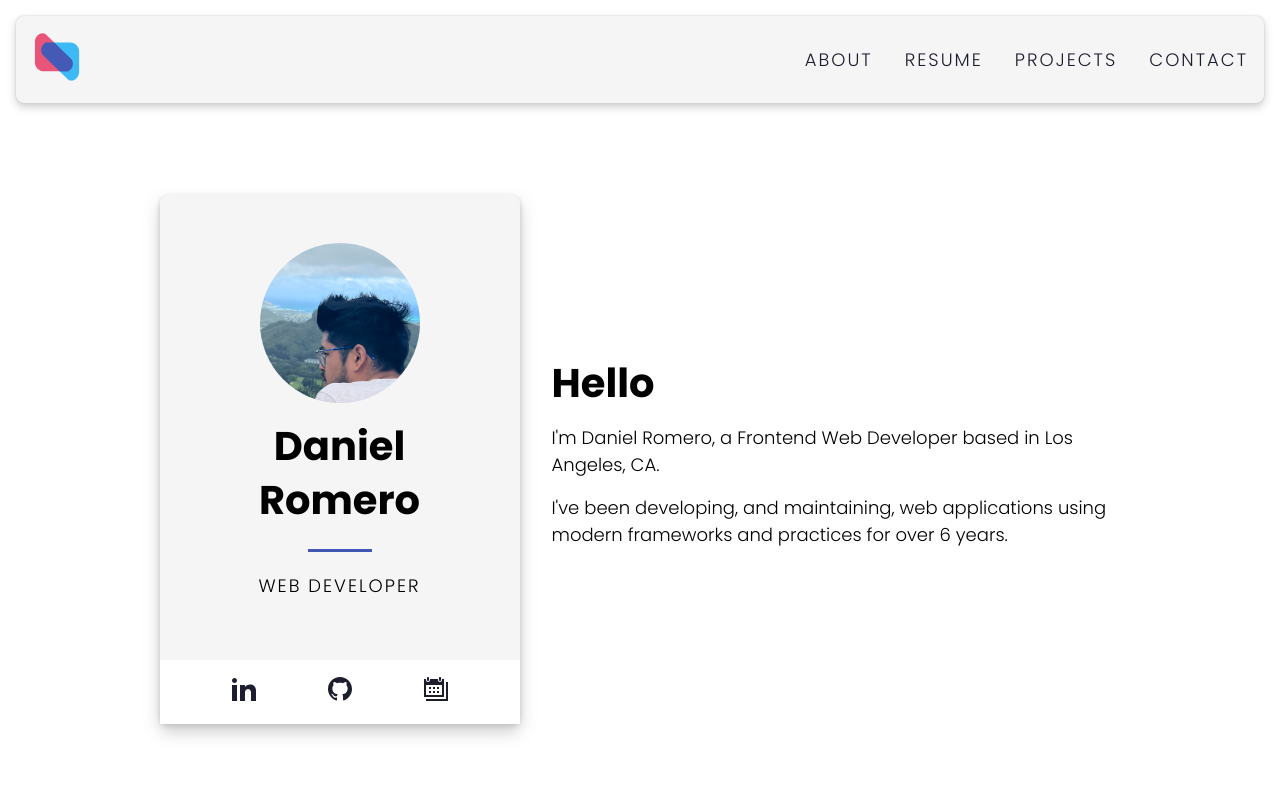
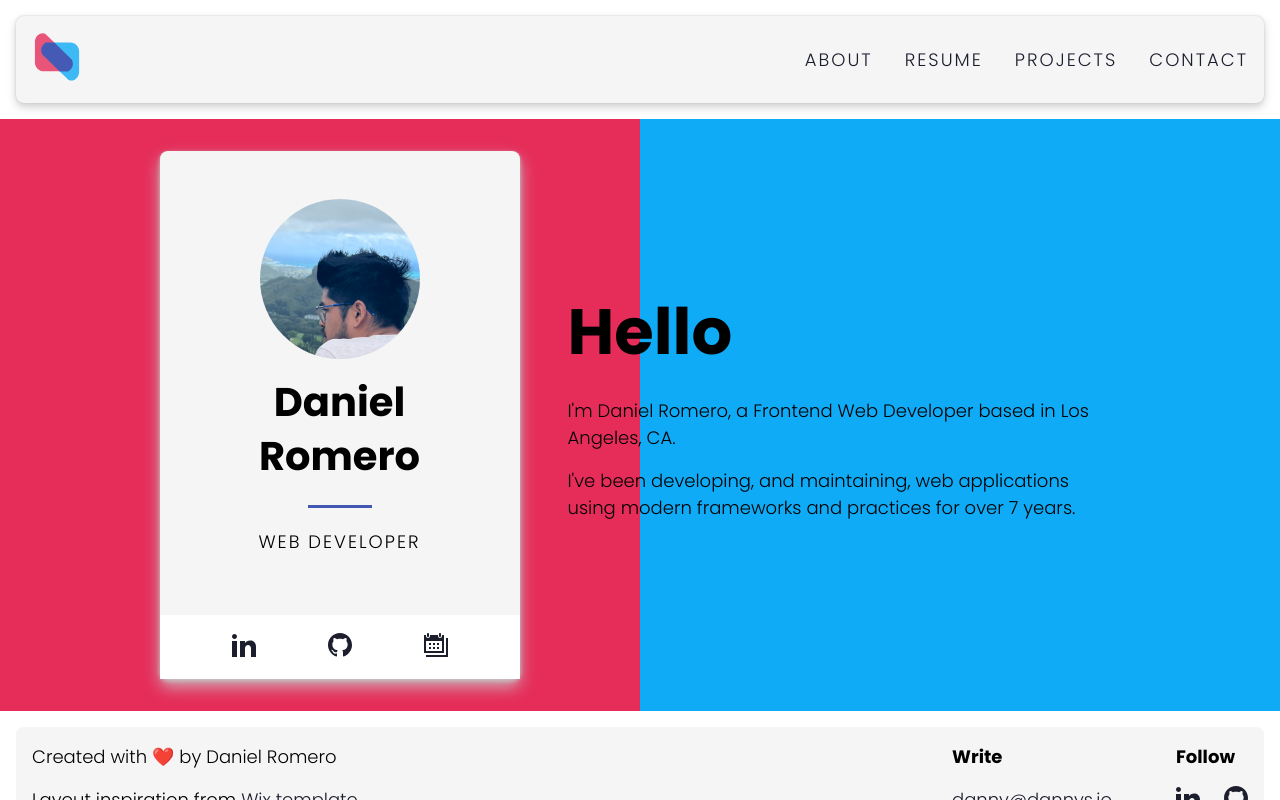
Before and after one commit to dannyk08/portfolio, a Next.js app: page / in a window 1280 px wide. Built offline with nearby package versions, Linux system fonts and the light colour scheme.

Commit message:
Overall:   * Created Lead typography component   * Created Footer component   * Cleaned up styling to favor more     semantic naming   * Home page mimics Wix template

```diff
--- /dev/null
+++ b/components/Footer.module.scss
@@ -0,0 +1,38 @@
+@import '@/styles/layout';
+
+.mainNav,
+.subNavCommunications,
+.subNavCredits,
+.subNavIcons {
+  padding-bottom: .5rem;
+
+  @media (max-width: $mobile-breakpoint-px) {
+    li {
+      padding-top: .5rem;
+    }
+  }
+}
+
+.mainNav,
+.subNavCommunications,
+.subNavIcons {
+
+  @media (min-width: $mobile-breakpoint-px) {
+    display: flex;
+    justify-content: space-between;
+
+  }
+}
+
+.mainNav {
+  align-items: flex-start;
+}
+
+.subNavCommunications {
+  gap: 4rem;
+}
+
+.subNavIcons {
+  display: flex;
+  gap: 1.5rem;
+}
--- /dev/null
+++ b/components/Footer.tsx
@@ -0,0 +1,59 @@
+import Link from 'next/link';
+import { Props } from 'next/script';
+import BaseElevation from './elevations/Base';
+import Base from './icons/Base';
+import Lead from './typography/Lead';
+import P from './typography/P';
+import styles from './Footer.module.scss'
+
+export default function Footer(props: Props) {
+  return <BaseElevation>
+    <footer>
+      <ul className={styles.mainNav}>
+        <li>
+          <ul className={styles.subNavCredits}>
+            <li>
+              <P>Created with ❤️ by Daniel Romero</P>
+            </li>
+            <li>
+              <P>Layout inspiration from <Link href="https://www.wix.com/website-template/view/html/2622">Wix template</Link>.</P>
+            </li>
+            <li>
+              <P>UI Kit inspiration from <Link href="https://freedesignresources.net/free-core-design-system-for-figma/">Figma Core Design</Link>.</P>
+            </li>
+          </ul>
+        </li>
+
+        <li>
+          <ul className={styles.subNavCommunications}>
+            <li>
+              <Lead>Write</Lead>
+              <P><Link href='mailto:danny@dannys.io'>danny@dannys.io</Link></P>
+            </li>
+
+            <li>
+              <Lead>Follow</Lead>
+              <ul className={styles.subNavIcons}>
+                <li>
+                  <P>
+                    <Link href="https://www.linkedin.com/in/dannyk08/" target="_blank" aria-label="Visit Daniel Romero's LinkedIn">
+                      <Base iconName='linkedin' />
+                    </Link>
+                  </P>
+                </li>
+
+                <li>
+                  <P>
+                    <Link href="https://github.com/dannyk08/" target="_blank" aria-label="Visit Daniel Romero's GitHub">
+                      <Base iconName='github' />
+                    </Link>
+                  </P>
+                </li>
+              </ul>
+            </li>
+          </ul>
+        </li>
+      </ul>
+    </footer>
+  </BaseElevation>
+}
--- a/components/logistic/Layout.module.scss
+++ b/components/logistic/Layout.module.scss
@@ -1,4 +1,19 @@
+@import '@/styles/layout';
+
 .layout {
   display: flex;
   flex: 1;
+  background: linear-gradient(to bottom,
+      var(--primary-color) 0%,
+      var(--primary-color) 50%,
+      var(--secondary-color) 50%,
+      var(--secondary-color) 100%);
+
+  @media (min-width: $mobile-breakpoint-px) {
+    background: linear-gradient(to right,
+        var(--primary-color) 0%,
+        var(--primary-color) 50%,
+        var(--secondary-color) 50%,
+        var(--secondary-color) 100%)
+  }
 }
--- a/components/logistic/Layout.tsx
+++ b/components/logistic/Layout.tsx
@@ -1,3 +1,4 @@
+import Footer from 'components/Footer';
 import { Props } from 'next/script';
 import Navbar from '../Navbar';
 import styles from './Layout.module.scss'
@@ -6,6 +7,7 @@ export default function Layout({ children }: Props) {
   return <>
     <Navbar />
     <main className={styles.layout}>{children}</main>
+    <Footer />
   </>
 
 }
--- /dev/null
+++ b/components/typography/Lead.module.scss
@@ -0,0 +1,5 @@
+@import '@/styles/typography';
+
+.lead {
+  @include typography(1.5, 700);
+}
--- /dev/null
+++ b/components/typography/Lead.tsx
@@ -0,0 +1,15 @@
+import { Poppins } from '@next/font/google'
+import { Props } from 'next/script'
+import styles from './Lead.module.scss'
+
+const inter = Poppins({
+  weight: '700',
+})
+
+export default function Lead(props: Props) {
+  const { children, ...rest } = props || {}
+
+  return <p className={[inter.className, styles.lead].join(' ')} {...rest}>
+    {children}
+  </p>
+}
--- a/src/pages/elevations.module.scss
+++ b/src/pages/elevations.module.scss
@@ -1,4 +1,4 @@
 .main {
-  background-color: var(--background-secondary-hex);
+  background-color: var(--background-hex-dark);
   width: 100vw;
 }
--- a/src/pages/index.module.scss
+++ b/src/pages/index.module.scss
@@ -54,7 +54,7 @@
 }
 
 .thumbnailIcons {
-  background-color: white;
+  background-color: var(--background-hex-light);
   display: flex;
   width: 100%;
   justify-content: space-evenly;
@@ -62,8 +62,16 @@
   align-items: center;
 }
 
+.profileDescContainer {
+  display: flex;
+  flex-direction: column;
+  justify-content: center;
+}
+
 .profileDesc {
   display: flex;
   flex-direction: column;
   justify-content: center;
+  flex: 1;
+  background: transparent;
 }
--- a/src/pages/index.tsx
+++ b/src/pages/index.tsx
@@ -11,7 +11,9 @@ import Base from 'components/icons/Base'
 import Link from 'next/link'
 import windowSize from 'effects/windowSize'
 import Divider from 'components/layouts/Divider'
+import Display from 'components/typography/Display'
 import styles from './index.module.scss'
+import BaseElevation from 'components/elevations/Base'
 
 const CTA = () => <Container className={styles.thumbnailCta}>
   <Primary>
@@ -68,11 +70,11 @@ export default function Home() {
             </ul>
           </Thumbnail>
 
-          <Container className={styles.profileDesc}>
-            <Heading size='h1'>Hello</Heading>
+          <BaseElevation className={styles.profileDesc}>
+            <Display>Hello</Display>
             <P>I'm Daniel Romero, a Frontend Web Developer based in Los Angeles, CA.</P>
-            <P>I've been developing, and maintaining, web applications using modern frameworks and practices for over 6 years.</P>
-          </Container>
+            <P>I've been developing, and maintaining, web applications using modern frameworks and practices for over {new Date().getFullYear() - new Date('1/5/2015').getFullYear() - 1} years.</P>
+          </BaseElevation>
         </Container>
       </div>
     </>
--- a/src/styles/colors.scss
+++ b/src/styles/colors.scss
@@ -4,9 +4,13 @@ $amaranth: #e62d5aff;
 $raisin-black: #1c1e2dff;
 $white-smoke: #f5f5f5ff;
 
+$raisin-black-light-01: lighten($raisin-black, 6.25%);
+
 $raisin-black-dark-01: darken($raisin-black, 6.25%);
 $raisin-black-dark-02: darken($raisin-black, 12.5%);
 $raisin-black-dark-03: darken($raisin-black, 18.75%);
+
+$white-smoke-light-01: lighten($white-smoke, 6.25%);
 
 $white-smoke-dark-01: darken($white-smoke, 6.25%);
 $white-smoke-dark-02: darken($white-smoke, 12.5%);
--- a/src/styles/globals.scss
+++ b/src/styles/globals.scss
@@ -12,7 +12,8 @@
   --tertiary-color: #{$violet-blue};
   --foreground-hex: #{$raisin-black};
   --background-hex: #{$white-smoke};
-  --background-secondary-hex: #{$white-smoke-dark-01};
+  --background-hex-light: #{$white-smoke-light-01};
+  --background-hex-dark: #{$white-smoke-dark-01};
   --box-shadow-1: #{$box-shadow-light};
   --box-shadow-2: #{$box-shadow-light-2};
 }
@@ -21,7 +22,8 @@
   :root {
     --foreground-hex: #{$white-smoke};
     --background-hex: #{$raisin-black};
-    --background-secondary-hex: #{$raisin-black-dark-01};
+    --background-hex-light: #{$raisin-black-light-01};
+    --background-hex-dark: #{$raisin-black-dark-01};
     --box-shadow-1: #{$box-shadow-dark};
     --box-shadow-2: #{$box-shadow-dark-2};
   }
```
Also changed, not shown: src/pages/typography.tsx (+12 -0 lines).
